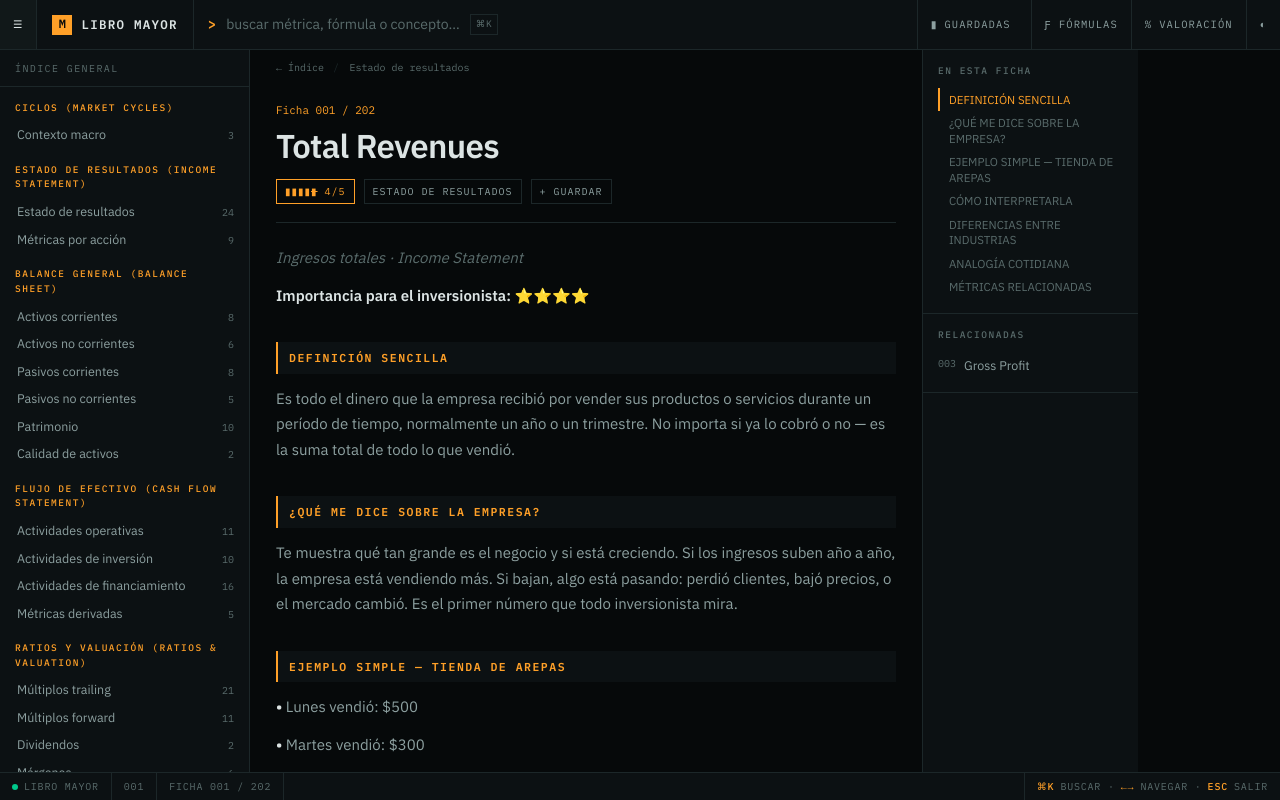
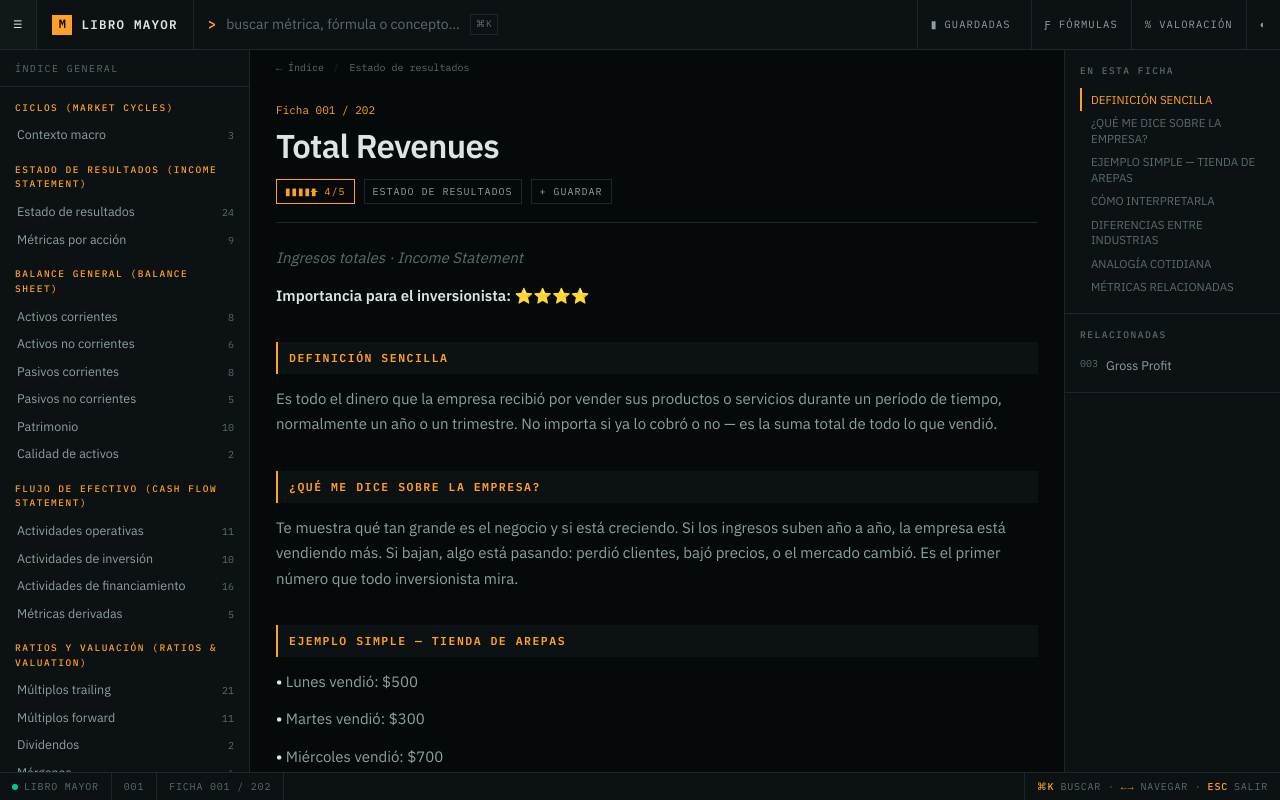
Before and after one commit to Ssamza/financial-dictionary, a React (Vite) app: page / in a window 1280 px wide. Both pictures are taken after a click on the button 765 px from the left and 493 px from the top of the page. Shown: the top 800 px of the page. Built offline with nearby package versions, Linux system fonts and the light colour scheme.

Commit message:
minor css adjustment

```diff
--- a/src/App.css
+++ b/src/App.css
@@ -136,8 +136,8 @@ mark{background:var(--amber);color:#06090A;padding:0 1px}
 
 /* ═════ lector ═════ */
 .reader{display:flex;align-items:flex-start}
-.doc{flex:1;min-width:0;padding:0 26px 70px;max-width:80ch}
-.side{position:sticky;top:calc(var(--top) + 0px);width:216px;flex:none;
+.doc{flex:1;min-width:0;padding:0 26px 70px;max-width:120ch}
+.side{position:sticky;top:calc(var(--top) + 0px);width:216px;flex:none;margin-left:auto;
   height:calc(100vh - var(--top) - var(--bot));overflow-y:auto;
   border-left:1px solid var(--line);background:var(--panel);padding-bottom:26px}
 .crumb{display:flex;align-items:center;gap:9px;padding:10px 0;color:var(--txt3)}
```
